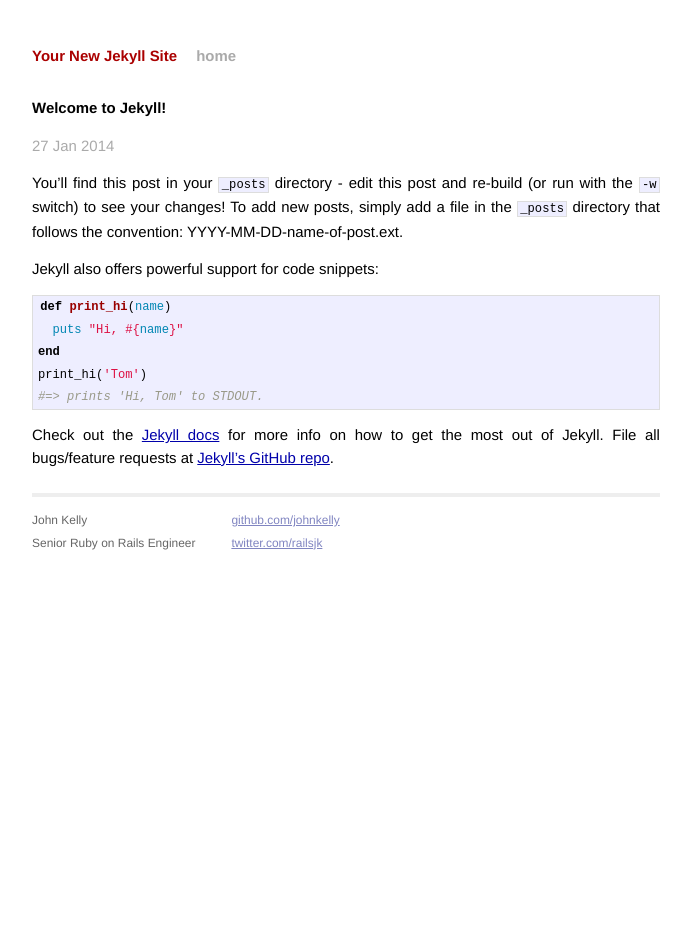
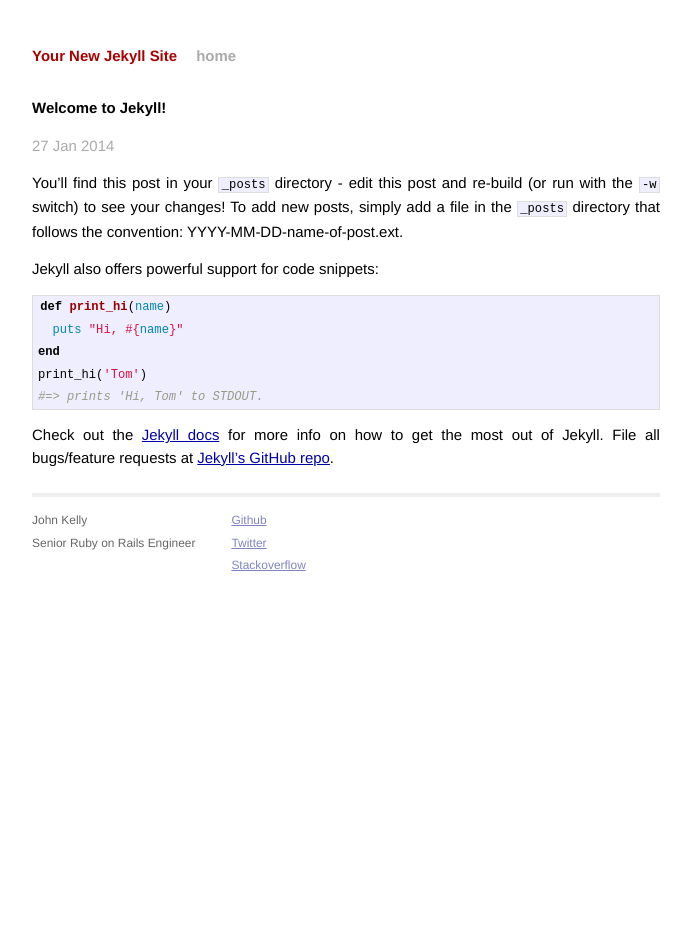
Before and after one commit to johnkelly/johnkelly.github.io, a Jekyll site: the page built from _posts/2014-01-27-welcome-to-jekyll.markdown, in a window 1280 px wide. Shown: the whole page, without its empty margins (294-985 px from the left). Built offline with Jekyll 4.4.1, drawn with Linux system fonts in a browser that asks for light colours; Markdown is read by kramdown in place of the engine named in the settings.

Commit message:
Add stack overflow profile link

```diff
--- a/_layouts/default.html
+++ b/_layouts/default.html
@@ -31,8 +31,9 @@
             </div>
             <div class="contact">
               <p>
-                <a href="https://github.com/johnkelly">github.com/johnkelly</a><br />
-                <a href="https://twitter.com/railsjk">twitter.com/railsjk</a><br />
+                <a href="https://github.com/johnkelly">Github</a><br />
+                <a href="https://twitter.com/railsjk">Twitter</a><br />
+                <a href="http://stackoverflow.com/users/564761/john">Stackoverflow</a><br />
               </p>
             </div>
           </div>
```
